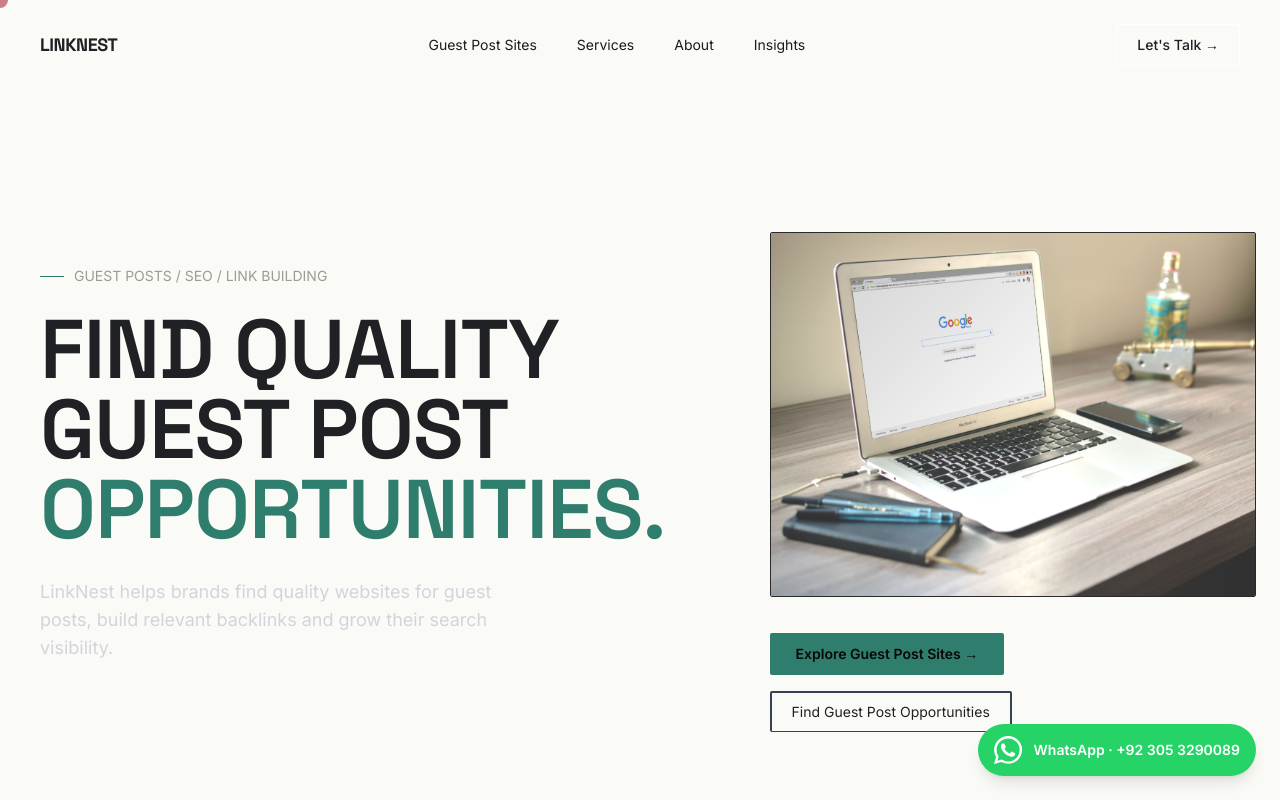
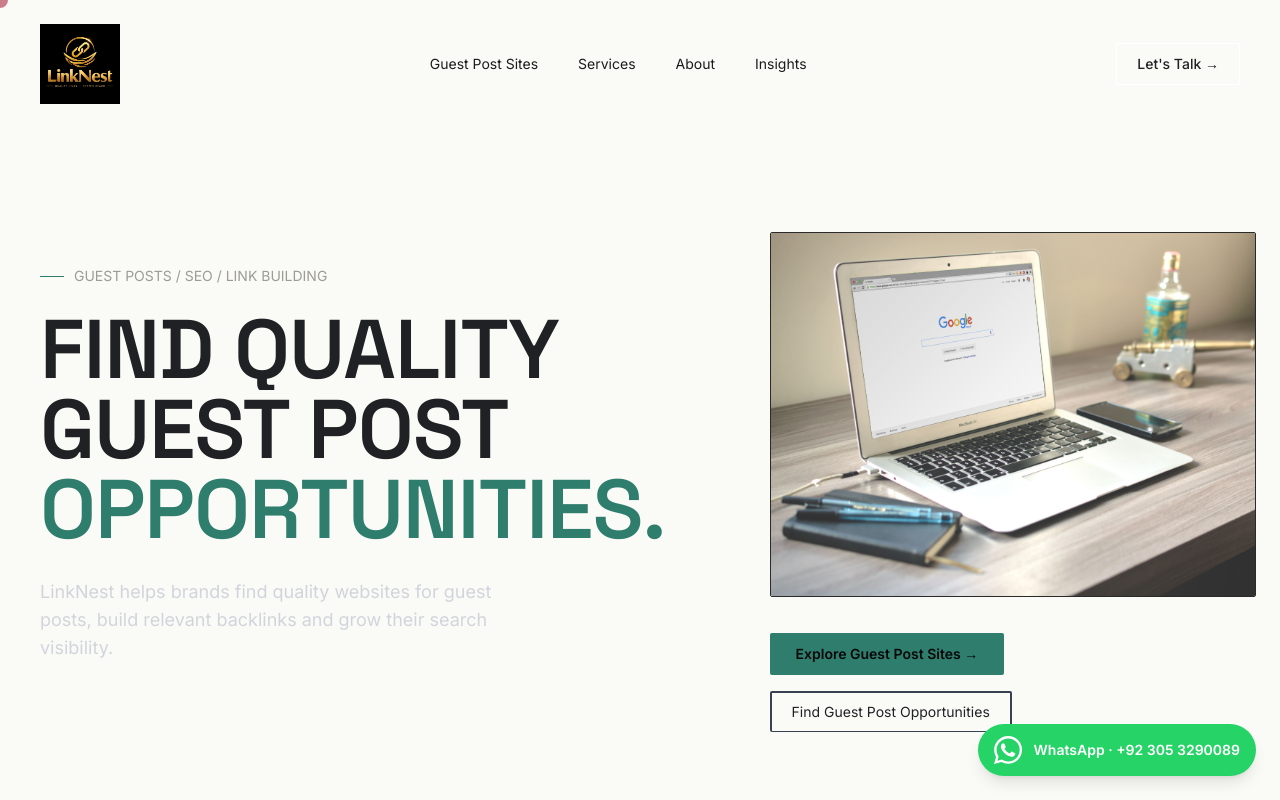
Before and after one commit to shaziashahzad434-lgtm/monument-seo, a React (Vite) app: page / in a window 1280 px wide. Shown: the top 800 px of the page. Built offline with nearby package versions, Linux system fonts and the light colour scheme.

Commit message:
Add LinkNest logo and favicon

```diff
--- a/index.html
+++ b/index.html
@@ -3,6 +3,7 @@
 <head>
   <meta charset="UTF-8" />
   <meta name="viewport" content="width=device-width, initial-scale=1.0" />
+  <link rel="icon" type="image/png" href="/linknest-icon.png" />
   <title>LinkNest — SEO & Organic Growth Studio</title>
   <meta name="description" content="Monument is a technical SEO and organic growth studio. Search strategy, technical SEO, content and link building built to compound." />
   <meta property="og:title" content="LinkNest — SEO & Organic Growth Studio" />
--- a/src/components/Navbar.jsx
+++ b/src/components/Navbar.jsx
@@ -23,8 +23,8 @@ export default function Navbar() {
         }`}
       >
         <nav className="max-w-wrap mx-auto px-6 md:px-10 flex items-center justify-between">
-          <Link to="/" className="font-display font-bold text-lg tracking-tight">
-            LINKNEST
+          <Link to="/" className="flex items-center">
+            <img src="/linknest-logo.png" alt="LinkNest" className="h-20 w-auto object-contain" />
           </Link>
 
           <div className="hidden md:flex items-center gap-10 text-sm text-gray-900">
```
Also changed, not shown: public/linknest-icon.png (added), public/linknest-logo.png (added).
